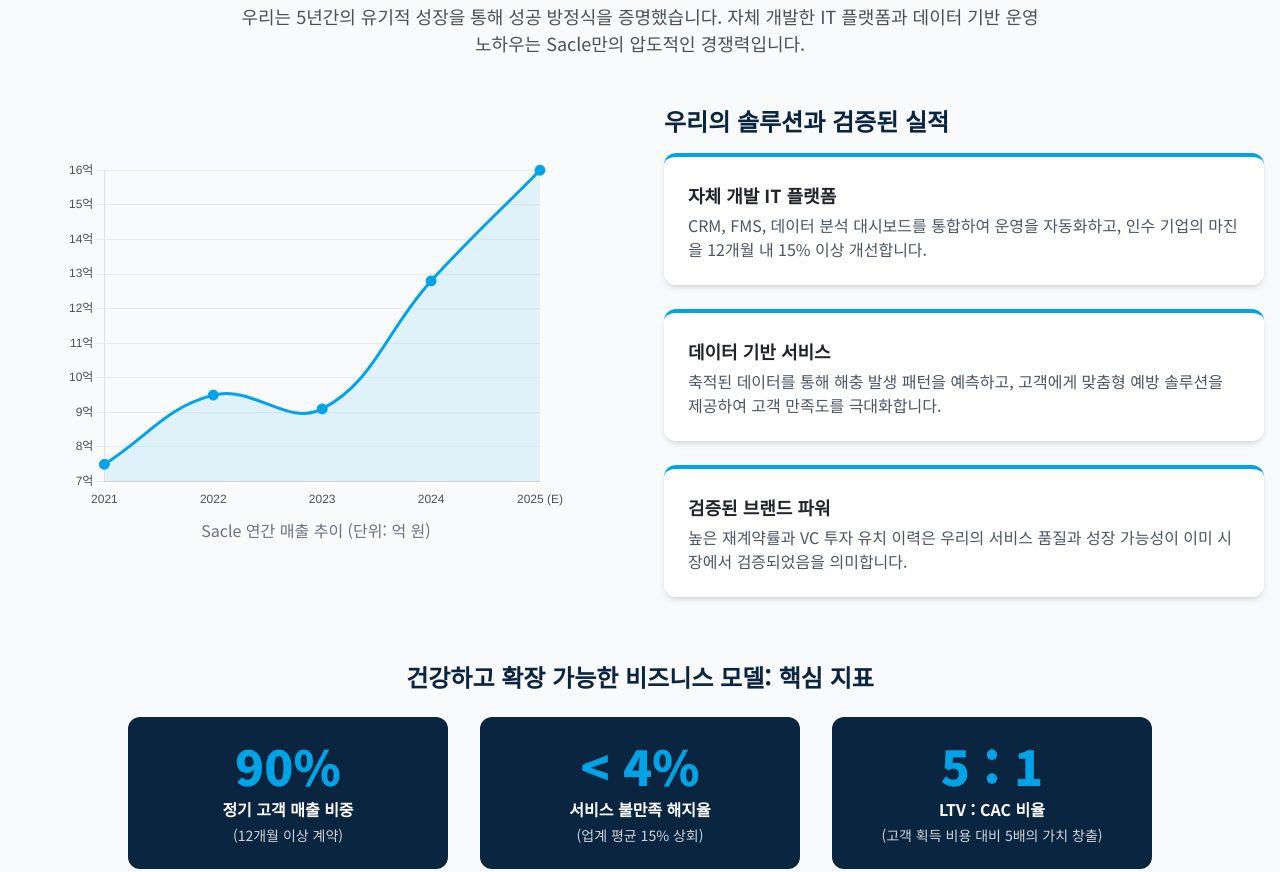
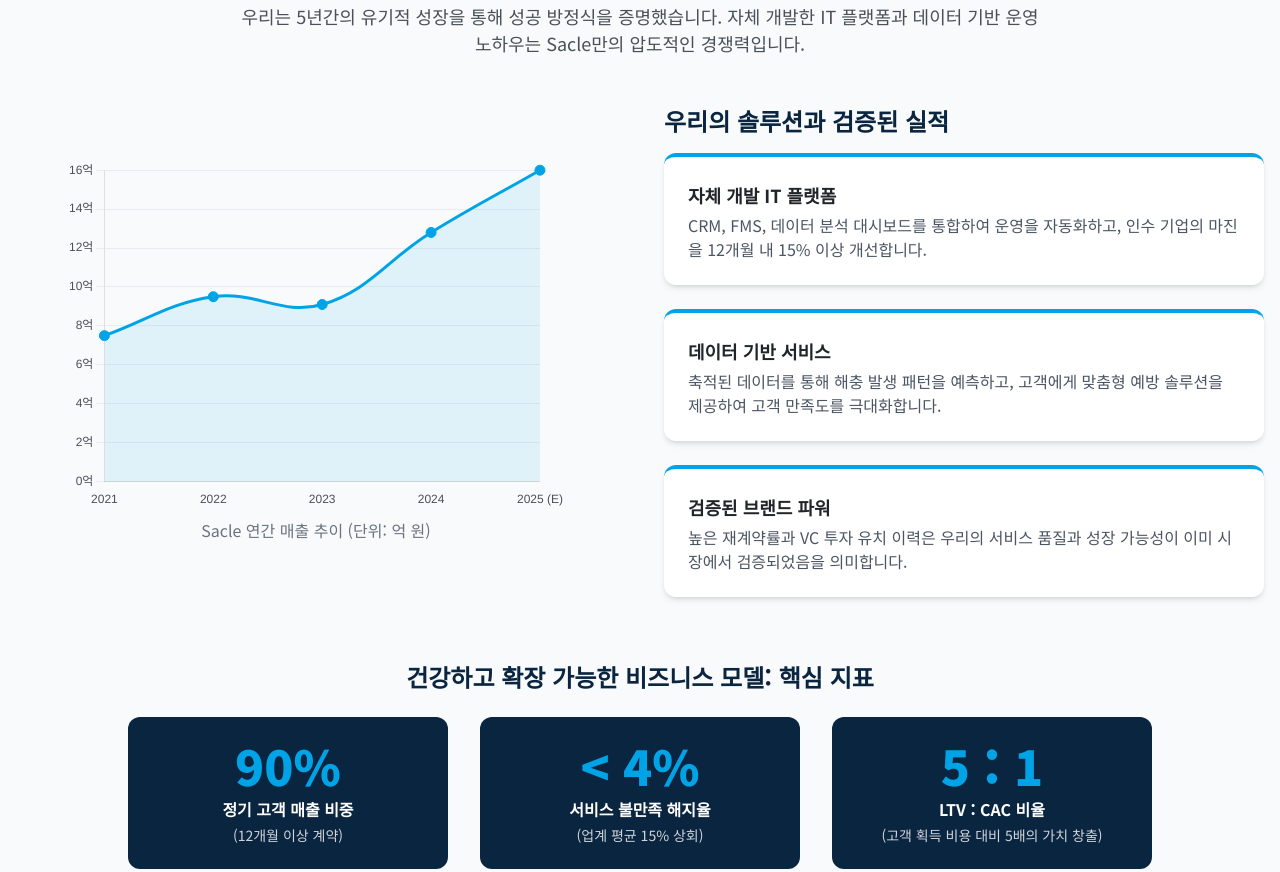
Before and after one commit to sangjin-sacle/sacle, a plain HTML site: page index.html in a window 1280 px wide. Shown: the part 1399-2271 px from the top of the page. Drawn offline with nearby package versions, Linux system fonts and the light colour scheme.

Commit message:
Update index.html

```diff
--- a/index.html
+++ b/index.html
@@ -419,6 +419,7 @@
                 grid: { display: false }
             },
             y: {
+                beginAtZero: true,
                 ticks: {
                     color: '#495057',
                     font: { size: 12 },
@@ -540,20 +541,29 @@
             datasets: [
                 {
                     label: '매출',
-                    data: [100, 180, 320, 500, 750],
+                    data: [50, 90, 160, 250, 400],
                     backgroundColor: '#0A2540',
                     borderRadius: 4,
                 },
                 {
                     label: 'EBITDA',
-                    data: [15, 31, 61, 100, 165],
+                    data: [7, 15, 28, 45, 70],
                     backgroundColor: '#00A4E6',
                     borderRadius: 4,
                 }
             ]
         },
-        options: { ...defaultChartOptions,
-            plugins: { ...defaultChartOptions.plugins,
+        options: {
+            ...defaultChartOptions,
+            scales: {
+                ...defaultChartOptions.scales,
+                y: {
+                    ...defaultChartOptions.scales.y,
+                    max: 450
+                }
+            },
+            plugins: {
+                ...defaultChartOptions.plugins,
                 legend: {
                     display: true,
                     position: 'bottom',
```
